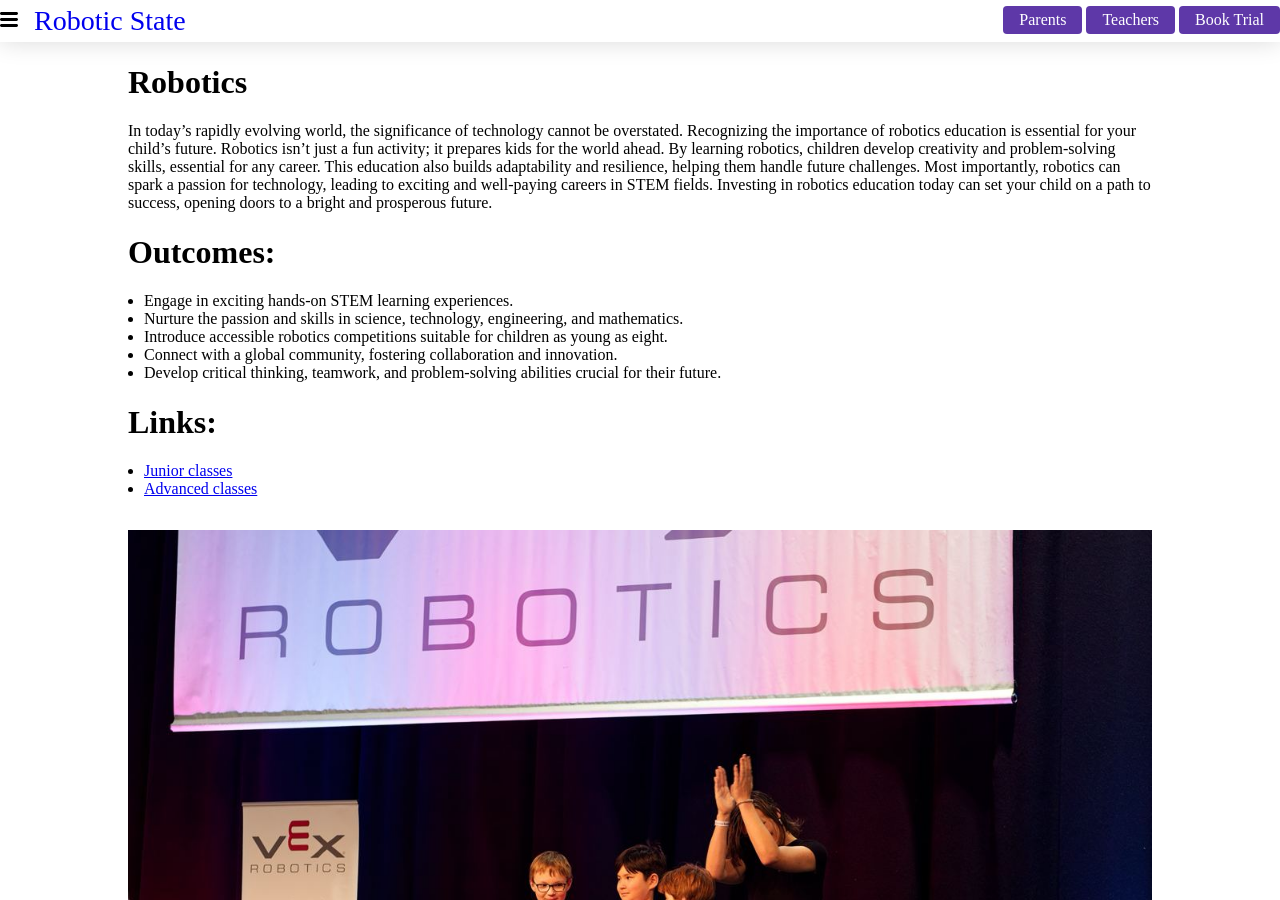
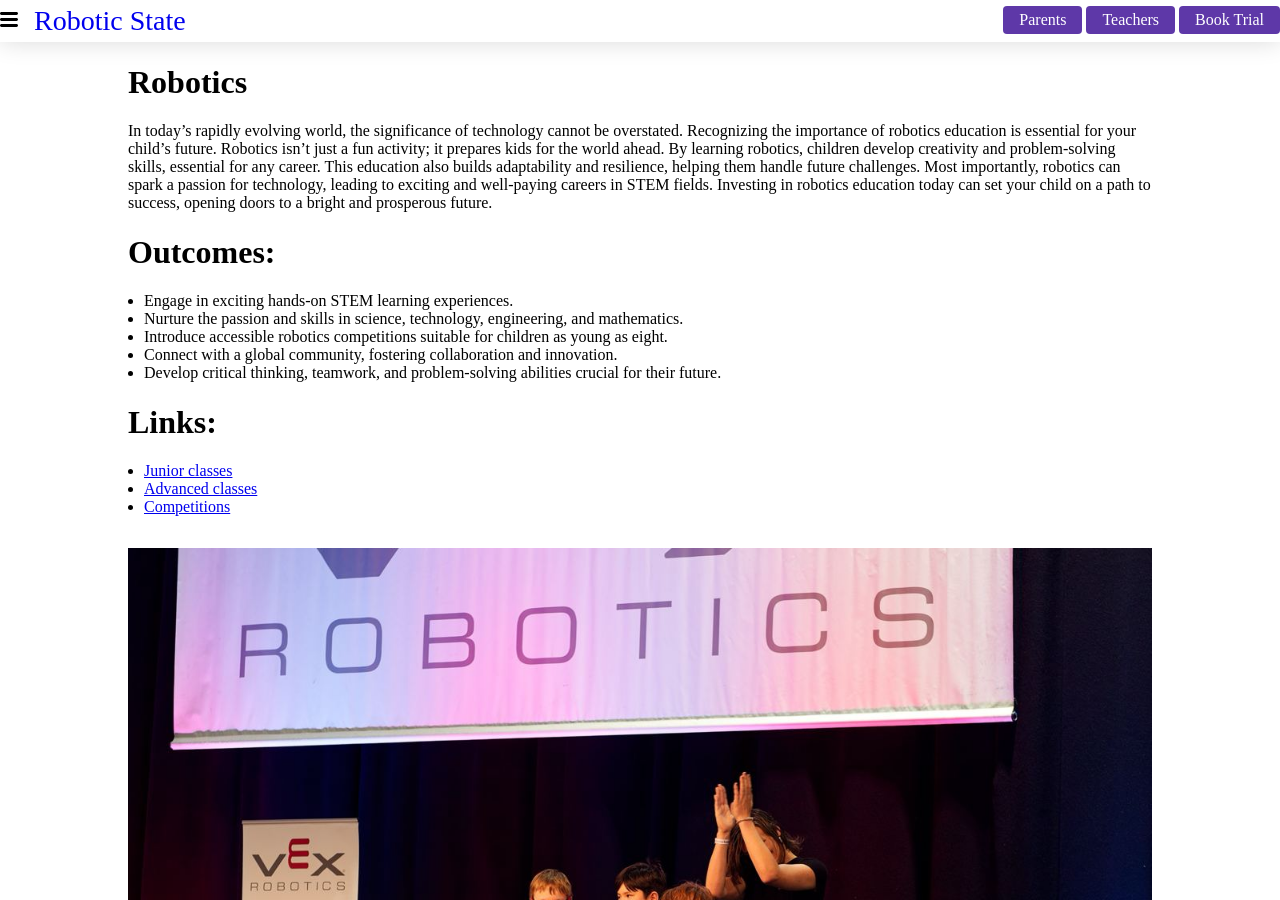
Before and after one commit to milaanisimova/robostate, a Jekyll site: the page built from classes/index.md, in a window 1280 px wide and 900 px high. Built offline with Jekyll 4.4.1, drawn with Linux system fonts in a browser that asks for light colours; some web fonts are replaced.

Commit message:
chore: Add link to competitions page in classes index

```diff
--- a/classes/index.md
+++ b/classes/index.md
@@ -23,3 +23,4 @@ In today's rapidly evolving world, the significance of technology cannot be over
 # Links:
 - [Junior classes](junior.html)
 - [Advanced classes](advanced.html)
+- [Competitions](competitions.html)
```
